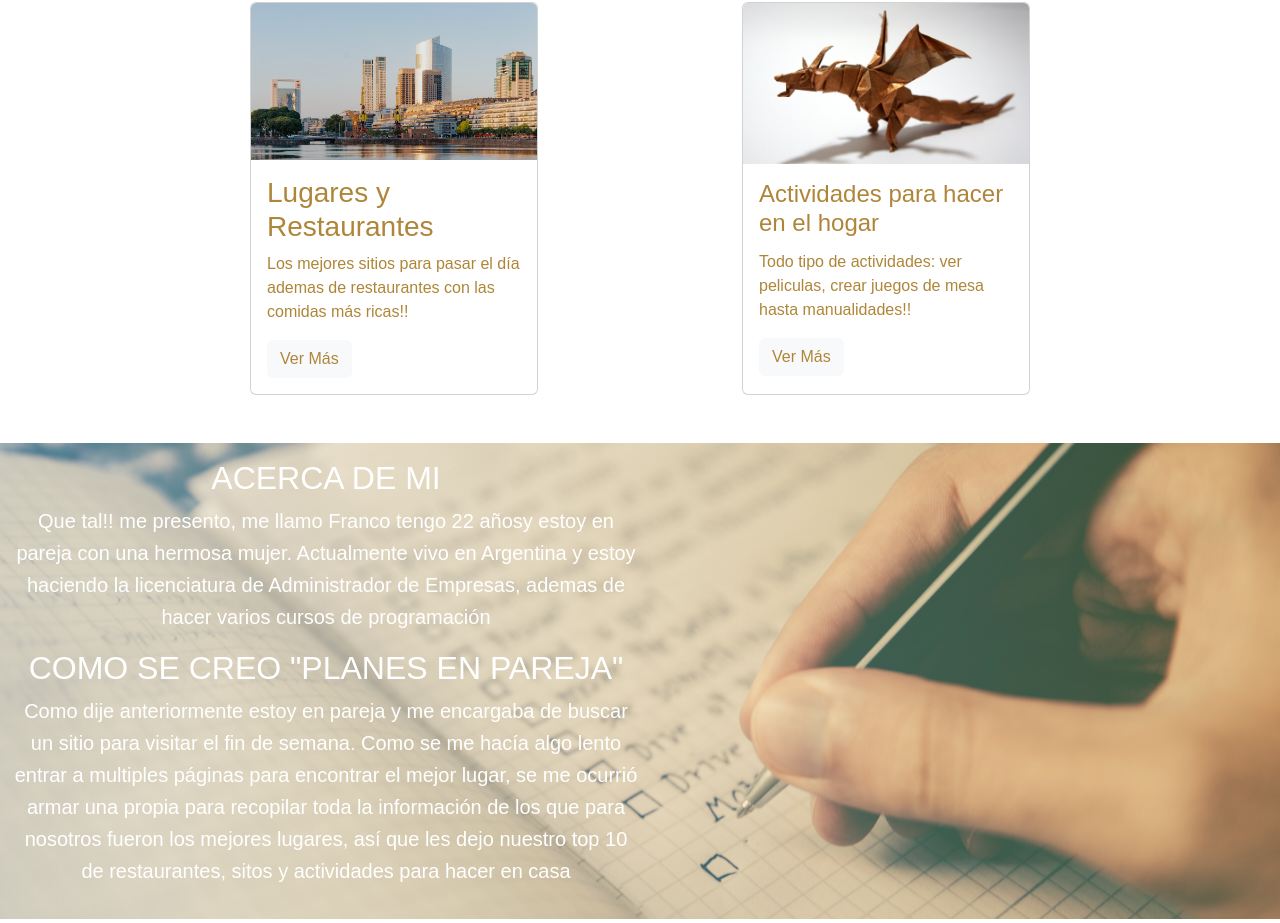
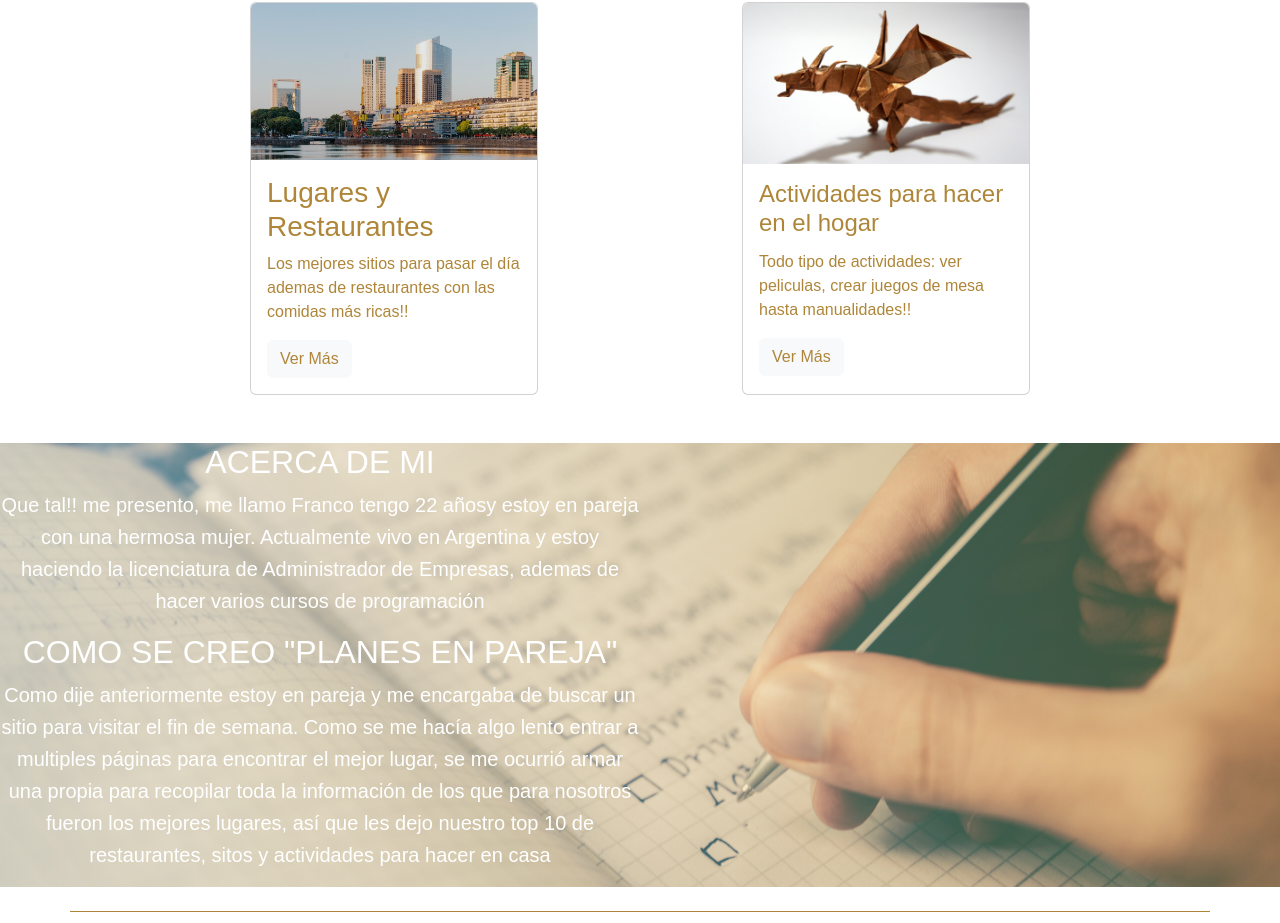
Before and after one commit to FrancoUrsino/PF-Ursino, a plain HTML site: page index.html in a window 1280 px wide. Shown: the part 804-1727 px from the top of the page. Drawn offline with nearby package versions, Linux system fonts and the light colour scheme; a web font is replaced by a local one.

Commit message:
overflow de animaciones eliminado

```diff
--- a/index.html
+++ b/index.html
@@ -101,7 +101,7 @@
 
     </section>
 
-    <section class="about_container container mw-100 mh-100 py-3" data-aos="zoom-in-up">
+    <section class="about_container container mw-100 mh-100 px-0" data-aos="zoom-in-up">
       <div class="justify-content-center text-center about_info">
         <div class="about_text fs-5" data-aos="slide-left" data-aos-duration="2500">
           <h2 class="about_title">ACERCA DE MI</h2>
--- a/style.css
+++ b/style.css
@@ -79,6 +79,7 @@ html{
 
 .activities_container{
   color: #af8639;
+  overflow-x: hidden;
 }
 
 /*=========CARTAS=========*/
@@ -106,6 +107,7 @@ html{
   background-position: center;
   background-attachment: fixed;
   color: white;
+  overflow-x: hidden;
 }
 
 /*==============FOOTER===============*/
@@ -397,6 +399,7 @@ html{
   .about_info{
     width: 50%;
     font-weight: 100;
+    overflow-x: hidden;
   }
 
   .about_text{
```
